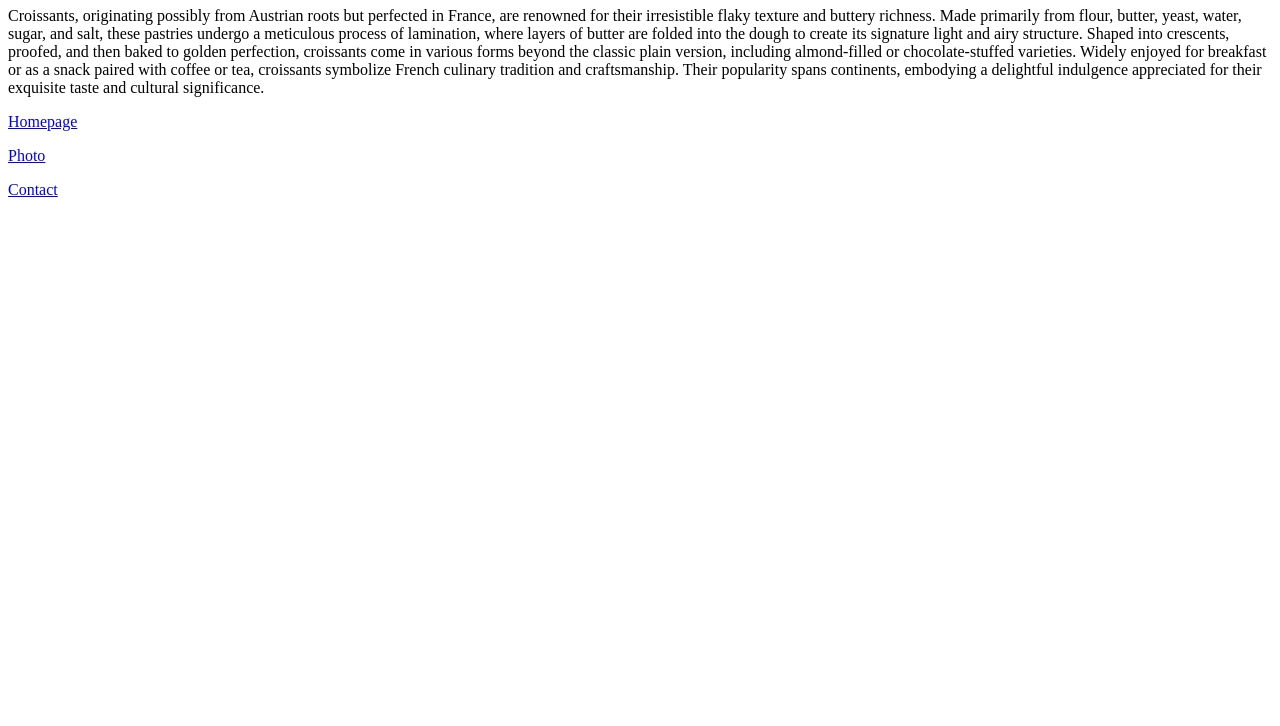
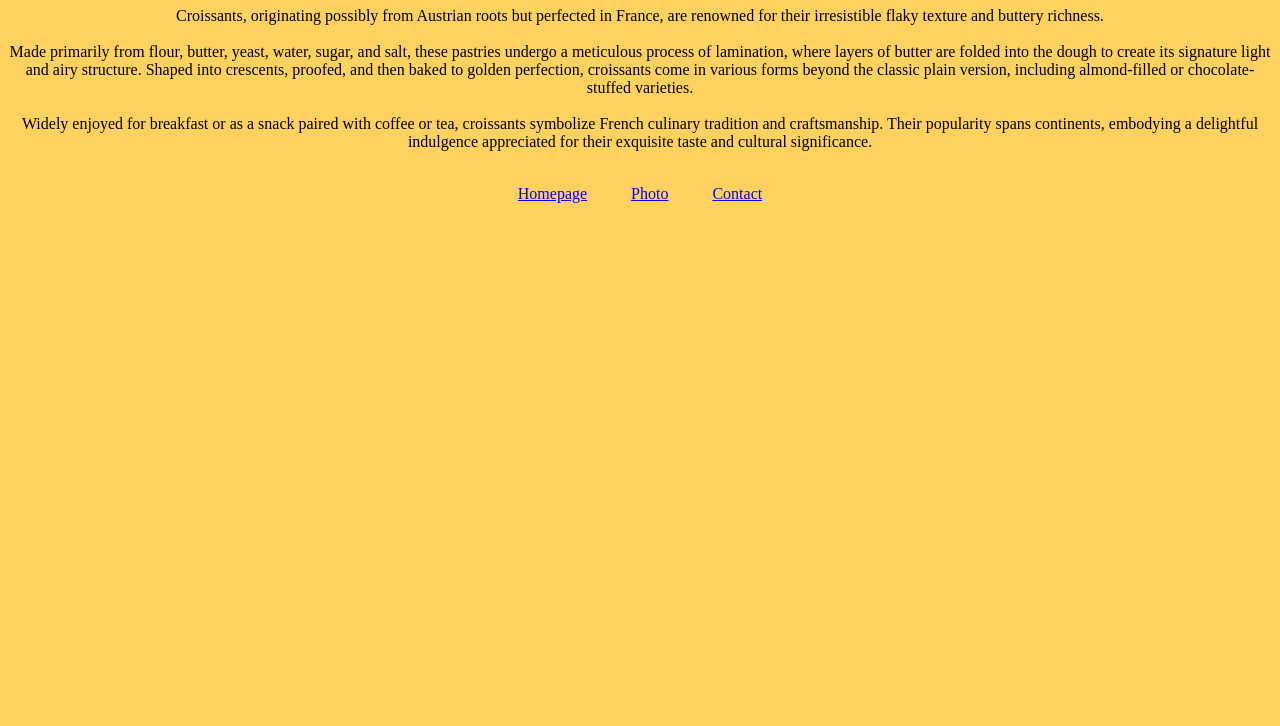
Before and after one commit to keeshakal/Croissants, a plain HTML site: page index.html in a window 1280 px wide. Shown: the part 74-800 px from the top of the page. Drawn offline with Linux system fonts and the light colour scheme.

Commit message:
Added some css

```diff
--- a/index.html
+++ b/index.html
@@ -4,16 +4,26 @@
     <meta charset="UTF-8">
     <meta name="viewport" content="width=device-width, initial-scale=1.0">
     <title>Croissant</title>
+    <link rel="stylesheet" href="src/style.css">
 </head>
 <body>
     <h1>
         🥐 Croissant
     </h1>
     <p>
-        Croissants, originating possibly from Austrian roots but perfected in France, are renowned for their irresistible flaky texture and buttery richness. Made primarily from flour, butter, yeast, water, sugar, and salt, these pastries undergo a meticulous process of lamination, where layers of butter are folded into the dough to create its signature light and airy structure. Shaped into crescents, proofed, and then baked to golden perfection, croissants come in various forms beyond the classic plain version, including almond-filled or chocolate-stuffed varieties. Widely enjoyed for breakfast or as a snack paired with coffee or tea, croissants symbolize French culinary tradition and craftsmanship. Their popularity spans continents, embodying a delightful indulgence appreciated for their exquisite taste and cultural significance.
+        Croissants, originating possibly from Austrian roots but perfected in France, are renowned for their irresistible flaky texture and buttery richness.
+        <br>
+        <br>
+        Made primarily from flour, butter, yeast, water, sugar, and salt, these pastries undergo a meticulous process of lamination, where layers of butter are folded into the dough to create its signature light and airy structure. Shaped into crescents, proofed, and then baked to golden perfection, croissants come in various forms beyond the classic plain version, including almond-filled or chocolate-stuffed varieties.
+        <br>
+        <br>
+        Widely enjoyed for breakfast or as a snack paired with coffee or tea, croissants symbolize French culinary tradition and craftsmanship. Their popularity spans continents, embodying a delightful indulgence appreciated for their exquisite taste and cultural significance.
     </p>
+    <br>
+    <div class="menu">
     <p><a href="/index.html">Homepage</a></p>
     <p><a href="/photo.html">Photo</a></p>
     <p><a href="/contact.html">Contact</a></p>
+</div>
 </body>
 </html>
--- a/src/style.css
+++ b/src/style.css
@@ -0,0 +1,13 @@
+body {
+    background: #FFD25F;
+    text-align: center;
+}
+.menu p {
+    display: inline;
+    margin: 20px;
+
+}
+.img-fluid {
+    width: 200px;
+    height: auto;
+}
```
Also changed, not shown: contact.html (+4 -0 lines), photo.html (+5 -0 lines).
